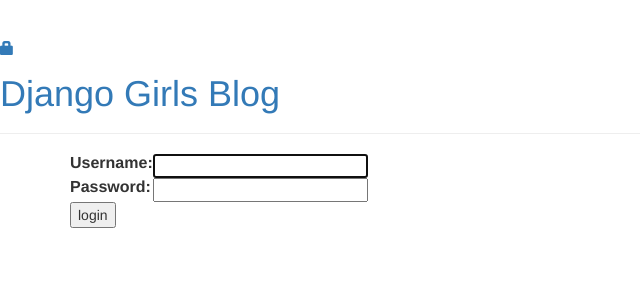
After one commit to kuchichan/my-first-blog, a Django app: page /accounts/login/ in a window 1280 px wide. The commit adds this page. Shown: the top 300 px of the page, without its empty margins (0-640 px from the left). Run offline with Django 3.2, Linux system fonts and the light colour scheme; some libraries are stand-ins or nearby versions.

Commit message:
Login added

```diff
--- a/blog/templates/blog/base.html
+++ b/blog/templates/blog/base.html
@@ -10,8 +10,11 @@
     <body>
         <div class="page-header">
             {% if user.is_authenticated %}
-                <a href="{% url 'post_new' %}" class="top-menu"><span class="glyphicon glyphicon-plus"></span>
-                <a href="{% url 'post_draft_list' %}" class="top-menu"><span class="glyphicon glyphicon-edit"></span>
+                <a href="{% url 'post_new' %}" class="top-menu"><span class="glyphicon glyphicon-plus"></span></a>
+                <a href="{% url 'post_draft_list' %}" class="top-menu"><span class="glyphicon glyphicon-edit"></span></a>
+                <p class="top-menu">Hello {{user.username}}<small>(<a href="{% url 'logout' %}">Log out</a>)</small></p>
+            {% else %}
+                <a href="{% url 'login' %}" class="top-menu"><span class="glyphicon glyphicon-lock"></span></a>
             {% endif %}
             <h1><a href="/">Django Girls Blog</a></h1>
         </div>
--- /dev/null
+++ b/blog/templates/registration/login.html
@@ -0,0 +1,24 @@
+{% extends "blog/base.html" %}
+
+{% block content %}
+    {% if form.errors %}
+        <p>your username and password didnt match</p>
+    {% endif %}
+
+    <form method="post" action="{% url 'login' %}">
+    {% csrf_token %}
+        <table>
+            <tr>
+                <td>{{ form.username.label_tag }}</td>
+                <td>{{ form.username }}</td>
+            </tr>
+            <tr>
+                <td> {{form.password.label_tag }}</td>
+                <td> {{ form.password }} </td>
+            </tr>
+        </table>
+
+        <input type="submit" value="login"/>
+        <input type="hidden" name="next" value="{{ next }}" />
+    </form>
+{% endblock %}
--- a/blog/views.py
+++ b/blog/views.py
@@ -1,4 +1,5 @@
 from django.shortcuts import render, get_object_or_404, redirect
+from django.contrib.auth.decorators import login_required
 from django.utils import timezone
 from .forms import PostForm
 from .models import Post
@@ -14,6 +15,7 @@
     post = get_object_or_404(Post, pk=pk)
     return render(request, 'blog/post_detail.html', {'post': post})
 
+@login_required
 def post_new(request):
     if request.method == "POST":
         form = PostForm(request.POST)
--- a/mysite/settings.py
+++ b/mysite/settings.py
@@ -104,6 +104,7 @@
     },
 ]
 
+LOGIN_REDIRECT_URL = '/'
 
 # Internationalization
 # https://docs.djangoproject.com/en/2.0/topics/i18n/
--- a/mysite/urls.py
+++ b/mysite/urls.py
@@ -16,7 +16,11 @@
 from django.contrib import admin
 from django.urls import path, include
 
+from django.contrib.auth import views
+
 urlpatterns = [
     path('admin/', admin.site.urls),
+    path('accounts/login/', views.LoginView.as_view(), name='login'),
+    path('accounts/logout/', views.LogoutView.as_view(next_page='/'), name='logout'),
     path('', include('blog.urls'))
 ]
```
